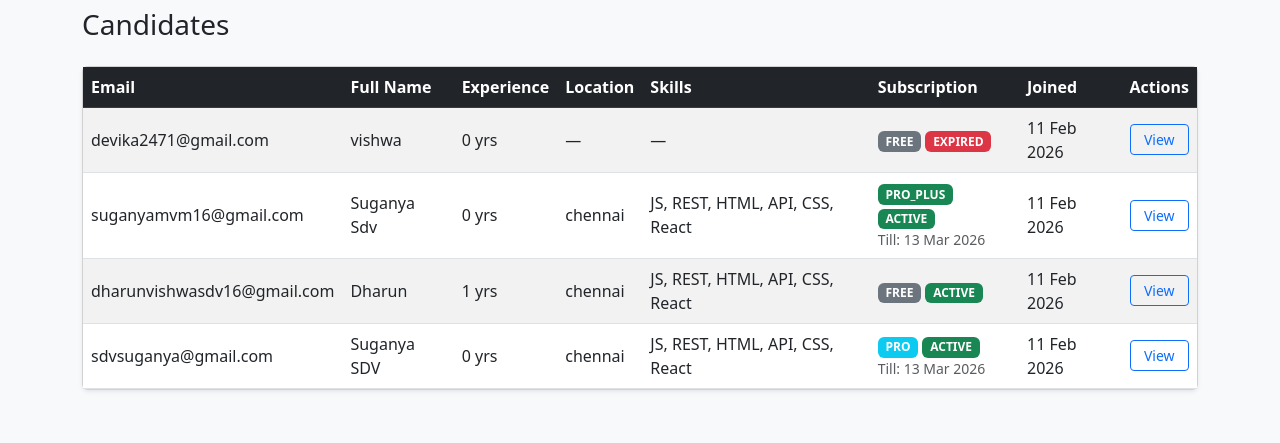
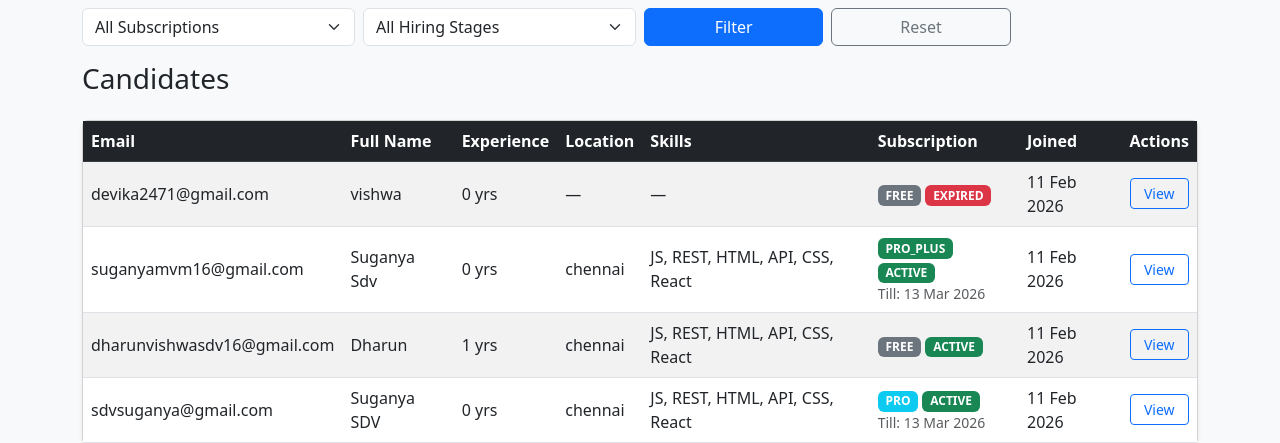
Before and after one commit to sugandv21/Vetri_Consultancy_Services, a Django app: page /auth/admin-panel/candidates/ in a window 1280 px wide. Shown: the part 86-529 px from the top of the page. Run offline with Django 5.2, Linux system fonts and the light colour scheme; a user stored in the database is signed in; data comes from the database, SQL or seed files in the repository.

Commit message:
Add files via upload

```diff
--- a/accounts/templates/accounts/candidate.html
+++ b/accounts/templates/accounts/candidate.html
@@ -1,5 +1,35 @@
 {% extends "accounts/base.html" %}
 {% block content %}
+
+<form method="get" class="row g-2 mb-3">
+
+  <div class="col-md-3">
+    <select name="plan" class="form-select">
+      <option value="">All Subscriptions</option>
+      <option value="FREE"  {% if request.GET.plan == "FREE" %}selected{% endif %}>Free</option>
+      <option value="PRO"  {% if request.GET.plan == "PRO" %}selected{% endif %}>Pro</option>
+      <option value="PRO_PLUS" {% if request.GET.plan == "PRO_PLUS" %}selected{% endif %}>Pro Plus</option>
+    </select>
+  </div>
+
+  <div class="col-md-3">
+    <select name="stage" class="form-select">
+      <option value="">All Hiring Stages</option>
+      <option value="PENDING" {% if request.GET.stage == "PENDING" %}selected{% endif %}>Pending Applications</option>
+      <option value="INTERVIEW" {% if request.GET.stage == "INTERVIEW" %}selected{% endif %}>Interviews Scheduled</option>
+    </select>
+  </div>
+
+  <div class="col-md-2">
+    <button class="btn btn-primary w-100">Filter</button>
+  </div>
+
+  <div class="col-md-2">
+    <a href="{% url 'candidate_list' %}" class="btn btn-outline-secondary w-100">Reset</a>
+  </div>
+
+</form>
+
 
 <h3 class="mb-4">Candidates</h3>
 
```
Also changed, not shown: accounts/templates/accounts/payment.html (+49 -2 lines).
